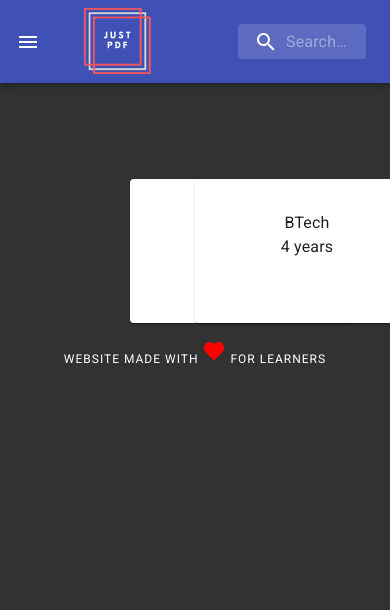
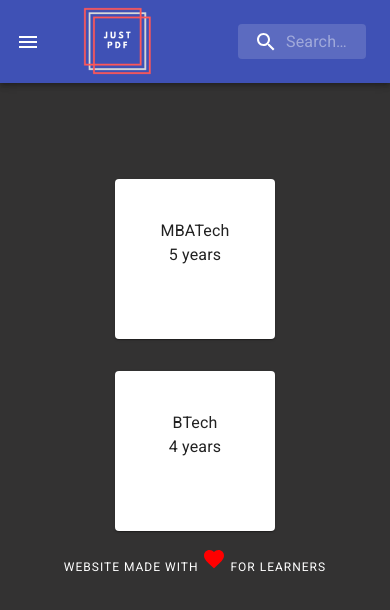
Before and after one commit to ShivS01/just-pdf, a React (Create React App) app: page /books/1/1 in a window 390 px wide. Shown: the top 610 px of the page. Built offline with nearby package versions, Linux system fonts and the light colour scheme.

Commit message:
Added responsiveness to all sub-pages under books category

```diff
--- a/src/components/Branches.js
+++ b/src/components/Branches.js
@@ -1,14 +1,20 @@
 import React from "react";
-import { Paper, Grid, Typography, ButtonBase } from "@material-ui/core";
+import {
+  Paper,
+  Grid,
+  Typography,
+  ButtonBase,
+  withWidth,
+} from "@material-ui/core";
 import { makeStyles } from "@material-ui/core/styles";
 import { Link } from "react-router-dom";
 
 const useStyles = makeStyles((theme) => ({
   paper: {
     // margin: theme.spacing(5),
-    padding: theme.spacing(4),
+    padding: theme.spacing(5),
     height: theme.spacing(10),
-    width: theme.spacing(20),
+    width: theme.spacing(10),
   },
   margin: {
     marginTop: theme.spacing(10),
@@ -20,19 +26,25 @@ const STME = [
   { name: "BTech", duration: 4 },
 ];
 
-const Branches = () => {
+const Branches = ({ width }) => {
   const classes = useStyles();
+
+  let size = 0;
+  if (/xs/.test(width)) size = 10;
+  else if (/sm/.test(width)) size = 5;
+  else if (/md/.test(width)) size = 3;
+  else if (/lg|xl/.test(width)) size = 2;
+
   return (
     <Grid
       container
       spacing={4}
-      xs={12}
       justify="center"
       alignItems="center"
       className={classes.margin}
     >
       {STME.map((branch) => (
-        <Grid item xs={2} key={branch.name}>
+        <Grid container item xs={size} key={branch.name} justify="center">
           <ButtonBase
             component={Link}
             to={`/books/NMIMS/${`STME`}/${branch.name}/semesters`}
@@ -48,4 +60,4 @@ const Branches = () => {
   );
 };
 
-export default Branches;
+export default withWidth()(Branches);
--- a/src/components/Schools.js
+++ b/src/components/Schools.js
@@ -1,5 +1,11 @@
 import React from "react";
-import { Paper, Grid, Typography, ButtonBase } from "@material-ui/core";
+import {
+  Paper,
+  Grid,
+  Typography,
+  ButtonBase,
+  withWidth,
+} from "@material-ui/core";
 import { makeStyles } from "@material-ui/core/styles";
 import { Link } from "react-router-dom";
 
@@ -7,8 +13,8 @@ const useStyles = makeStyles((theme) => ({
   paper: {
     // margin: theme.spacing(5),
     padding: theme.spacing(4),
-    height: theme.spacing(10),
-    width: theme.spacing(20),
+    height: theme.spacing(15),
+    width: theme.spacing(15),
   },
   margin: {
     marginTop: theme.spacing(10),
@@ -43,19 +49,25 @@ const NMIMS = [
   },
 ];
 
-const Schools = () => {
+const Schools = ({ width }) => {
   const classes = useStyles();
+
+  let size = 0;
+  if (/xs/.test(width)) size = 10;
+  else if (/sm/.test(width)) size = 5;
+  else if (/md/.test(width)) size = 3;
+  else if (/lg|xl/.test(width)) size = 2;
+
   return (
     <Grid
       container
       spacing={4}
-      xs={12}
       justify="center"
       alignItems="center"
       className={classes.margin}
     >
       {NMIMS.map((school) => (
-        <Grid item xs={2} key={school.id}>
+        <Grid container item xs={size} key={school.id} justify="center">
           <ButtonBase component={Link} to={`/books/NMIMS/${school.abbv}`}>
             <Paper className={classes.paper}>
               <Typography align="center">{school.name}</Typography>
@@ -68,4 +80,4 @@ const Schools = () => {
   );
 };
 
-export default Schools;
+export default withWidth()(Schools);
--- a/src/components/Sem.js
+++ b/src/components/Sem.js
@@ -1,14 +1,20 @@
 import React from "react";
-import { Paper, Grid, Typography, ButtonBase } from "@material-ui/core";
+import {
+  Paper,
+  Grid,
+  Typography,
+  ButtonBase,
+  withWidth,
+} from "@material-ui/core";
 import { makeStyles } from "@material-ui/core/styles";
 import { Link } from "react-router-dom";
 
 const useStyles = makeStyles((theme) => ({
   paper: {
     // margin: theme.spacing(5),
-    padding: theme.spacing(4),
+    padding: theme.spacing(5),
     height: theme.spacing(10),
-    width: theme.spacing(20),
+    width: theme.spacing(10),
   },
   margin: {
     marginTop: theme.spacing(10),
@@ -21,20 +27,24 @@ const books = [
   { name: "Maths-1" },
   { name: "Workshop" },
 ];
-const Sem = () => {
+const Sem = ({ width }) => {
   const classes = useStyles();
   //   console.log(props);
+  let size = 0;
+  if (/xs/.test(width)) size = 10;
+  else if (/sm/.test(width)) size = 5;
+  else if (/md|lg|xl/.test(width)) size = 3;
+
   return (
     <Grid
       container
       spacing={4}
-      xs={12}
       justify="center"
       alignItems="center"
       className={classes.margin}
     >
       {books.map((book) => (
-        <Grid item xs={2} key={book.name}>
+        <Grid container item xs={size} key={book.name} justify="center">
           <ButtonBase
             component={Link}
             to={`/books/NMIMS/STME/MBATech/semesters/1`}
@@ -49,4 +59,4 @@ const Sem = () => {
   );
 };
 
-export default Sem;
+export default withWidth()(Sem);
--- a/src/components/Semesters.js
+++ b/src/components/Semesters.js
@@ -1,14 +1,20 @@
 import React from "react";
-import { Paper, Grid, Typography, ButtonBase } from "@material-ui/core";
+import {
+  Paper,
+  Grid,
+  Typography,
+  ButtonBase,
+  withWidth,
+} from "@material-ui/core";
 import { makeStyles } from "@material-ui/core/styles";
 import { Link } from "react-router-dom";
 
 const useStyles = makeStyles((theme) => ({
   paper: {
     // margin: theme.spacing(5),
-    padding: theme.spacing(4),
+    padding: theme.spacing(5),
     height: theme.spacing(10),
-    width: theme.spacing(20),
+    width: theme.spacing(10),
   },
   margin: {
     marginTop: theme.spacing(10),
@@ -44,25 +50,28 @@ const semesters = [
   { sem: 10, books: [{ name: "NA" }] },
 ];
 
-const Semesters = () => {
+const Semesters = ({ width }) => {
   const classes = useStyles();
   //   const newTo = {
   //     pathname: `/books/NMIMS/STME/semesters/${sem.sem}`,
   //     semester: sem.sem,
   //     books: books,
   //   };
+  let size = 0;
+  if (/xs/.test(width)) size = 10;
+  else if (/sm/.test(width)) size = 5;
+  else if (/md|lg|xl/.test(width)) size = 3;
 
   return (
     <Grid
       container
       spacing={4}
-      xs={12}
       justify="center"
       alignItems="center"
       className={classes.margin}
     >
       {semesters.map((sem) => (
-        <Grid item xs={2} key={sem.sem}>
+        <Grid container item xs={size} key={sem.sem} justify="center">
           <ButtonBase
             component={Link}
             to={`/books/NMIMS/STME/MBATech/semesters/${sem.sem}`}
@@ -77,4 +86,4 @@ const Semesters = () => {
   );
 };
 
-export default Semesters;
+export default withWidth()(Semesters);
--- a/src/components/Universities.js
+++ b/src/components/Universities.js
@@ -67,12 +67,6 @@ const Universities = ({ name, width }) => {
           </ButtonBase>
           {/* <Typography align="center">MU</Typography> */}
         </Grid>
-        <Grid container item {...gridSize} justify="center">
-          <ButtonBase>
-            <img src={mu} className={classes.img} alt="MU" />
-          </ButtonBase>
-          {/* <Typography align="center">MU</Typography> */}
-        </Grid>
       </Grid>
     </Grid>
   );
```
